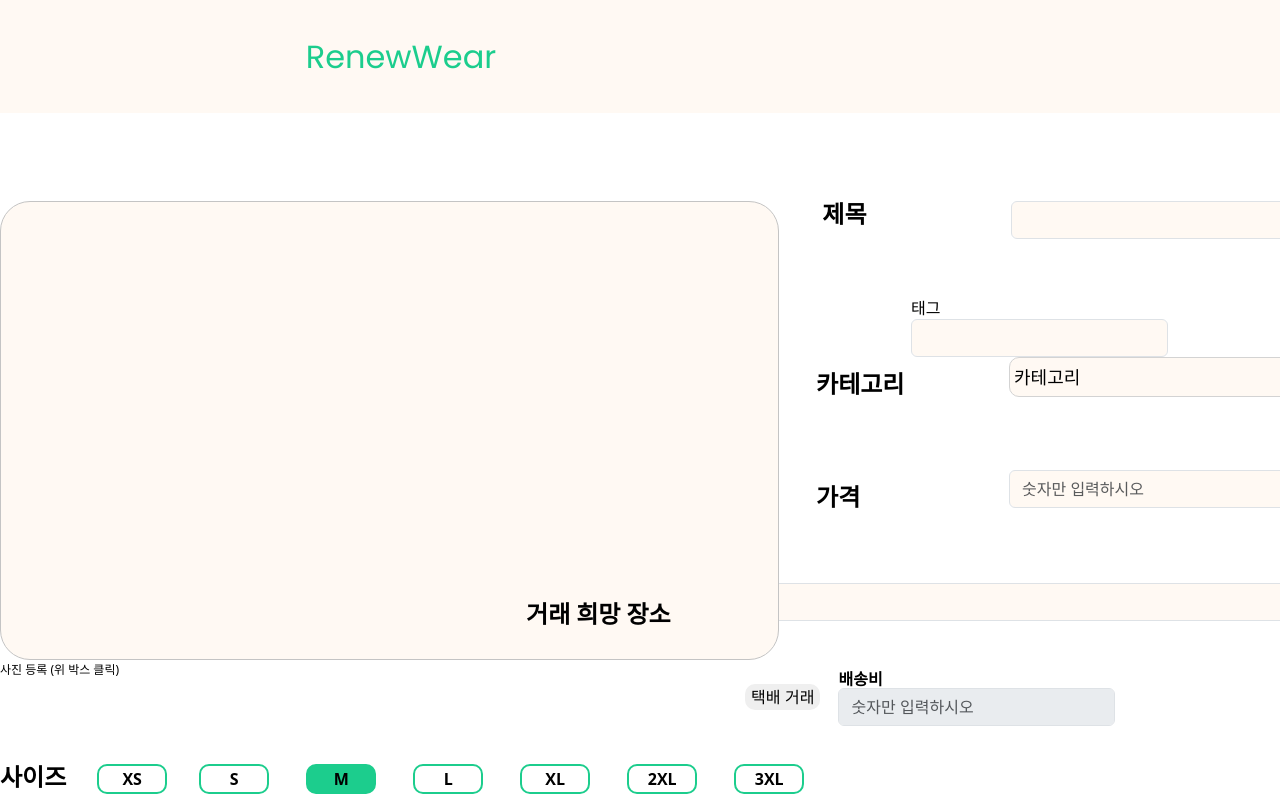
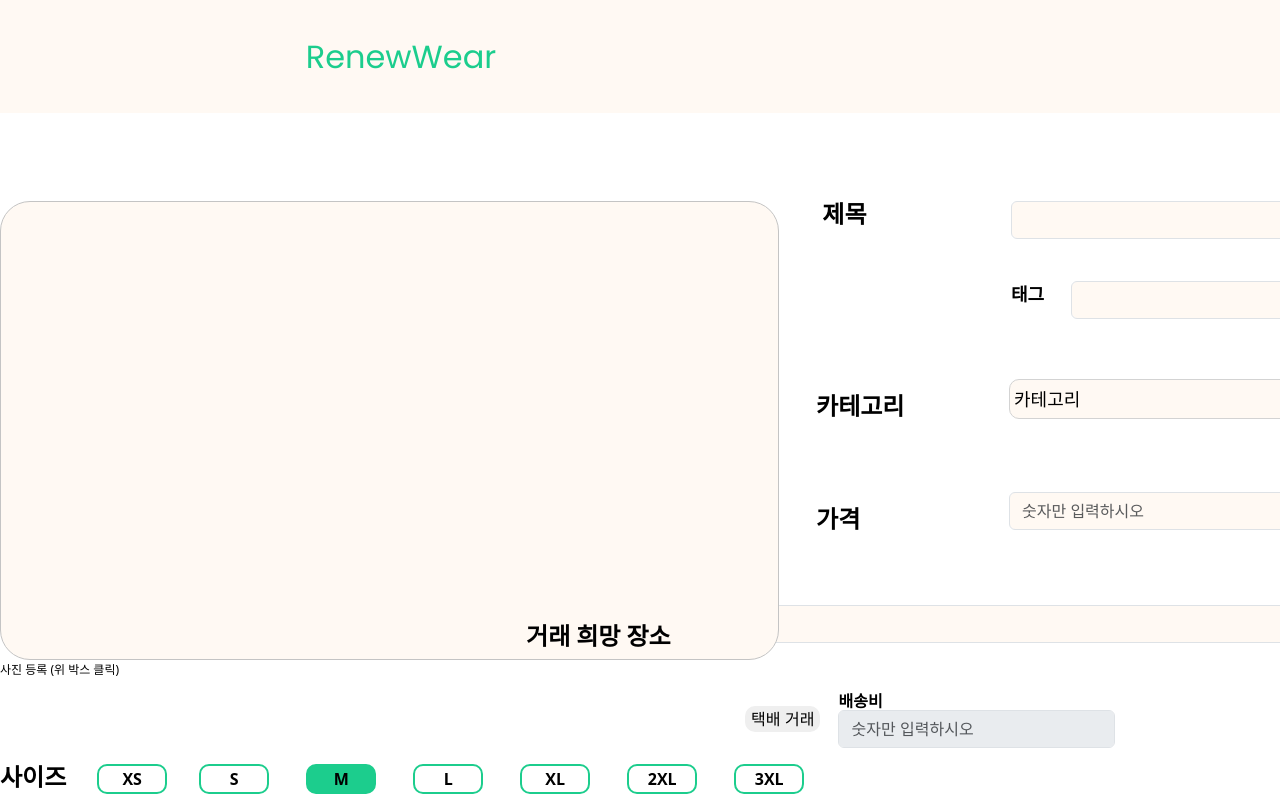
Before and after one commit to RenewWear/Front_Final, a React (Vite) app: page /upload in a window 1280 px wide. Shown: the top 800 px of the page. Built offline with nearby package versions, Linux system fonts and the light colour scheme.

Commit message:
tag css 추가

```diff
--- a/src/components_upload/InformationUpperUpload.css
+++ b/src/components_upload/InformationUpperUpload.css
@@ -1,3 +1,26 @@
+.tagWrapper {
+  border: 0;
+  background-color: transparent;
+  flex: 1;
+  font-family: var(--font-inter);
+  font-weight: 700;
+  font-size: var(--font-size-base);
+  color: var(--color-black);
+  min-width: 277px;
+  flex-wrap: wrap;
+  max-width: 100%;
+  margin: 10px;
+  position: relative;
+  left: 150px;
+  bottom: 50px;
+}
+.tagText {
+  position: relative;
+  left: 100px;
+  bottom: 15px;
+  font-size: 18px;
+  font-weight: bold;
+}
 .div13 {
   height: 470px;
   width: 471px;
```
